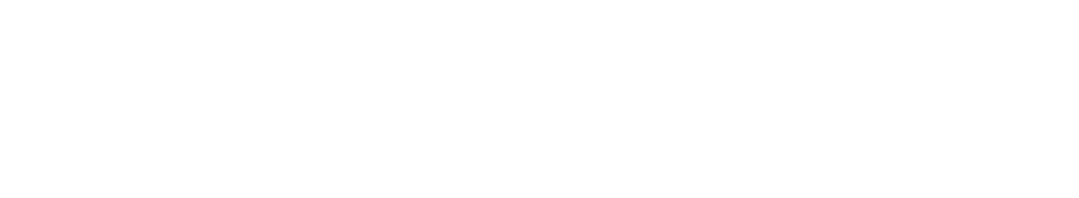
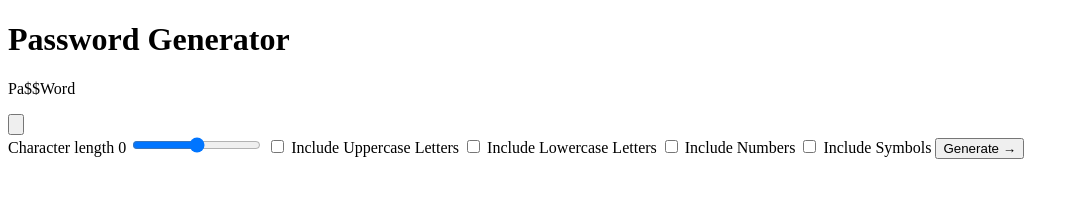
Before and after one commit to RoynevS/password-generator, a plain HTML site: page index.html in a window 1280 px wide. Shown: the whole page, without its empty margins (0-1079 px from the left). Drawn offline with Linux system fonts and the light colour scheme.

Commit message:
Add all elements

```diff
--- a/index.html
+++ b/index.html
@@ -3,11 +3,38 @@
   <head>
     <meta charset="UTF-8">
     <meta name="viewport" content="width=device-width, initial-scale=1.0">
-    <title>Document</title>
+    <title>Password Generator</title>
     <link rel="stylesheet" href="./styles/style.css">
     <script src="./script.js" defer></script>
   </head>
   <body>
+    <div class="wrapper">
+      <h1 class="primaary-heading">Password Generator</h1>
+      <div class="pw-field-wrapper">
+        <p class="pw-field">Pa$$Word</p>
+        <button class="btn btn--copy-to-clipboard">
+          <svg xmlns="http://www.w3.org/2000/svg" fill="none" viewBox="0 0 24 24" stroke-width="1.5" stroke="currentColor" class="w-6 h-6">
+            <path stroke-linecap="round" stroke-linejoin="round" d="M15.75 17.25v3.375c0 .621-.504 1.125-1.125 1.125h-9.75a1.125 1.125 0 0 1-1.125-1.125V7.875c0-.621.504-1.125 1.125-1.125H6.75a9.06 9.06 0 0 1 1.5.124m7.5 10.376h3.375c.621 0 1.125-.504 1.125-1.125V11.25c0-4.46-3.243-8.161-7.5-8.876a9.06 9.06 0 0 0-1.5-.124H9.375c-.621 0-1.125.504-1.125 1.125v3.5m7.5 10.375H9.375a1.125 1.125 0 0 1-1.125-1.125v-9.25m12 6.625v-1.875a3.375 3.375 0 0 0-3.375-3.375h-1.5a1.125 1.125 0 0 1-1.125-1.125v-1.5a3.375 3.375 0 0 0-3.375-3.375H9.75" />
+          </svg>
+        </button>
+      </div>
+      <div class="option-wrapper">
+        <form class="option-form">
+          <label for="char-length">Character length <span>0</span></label>
+          <input type="range" name="char-length" id="char-length">
 
+          <input type="checkbox" name="upper-letters" id="upper-letters">
+          <label for="upper-letters">Include Uppercase Letters</label>
+          <input type="checkbox" name="lower-letters" id="lower-letters">
+          <label for="lower-letters">Include Lowercase Letters</label>
+          <input type="checkbox" name="numbers" id="numbers">
+          <label for="numbers">Include Numbers</label>
+          <input type="checkbox" name="symbols" id="symbols">
+          <label for="symbols">Include Symbols</label>
+
+          <button class="btn btn--generate-pw">Generate &rarr;</button>
+        </form>
+      </div>
+    </div>
   </body>
 </html>
```
